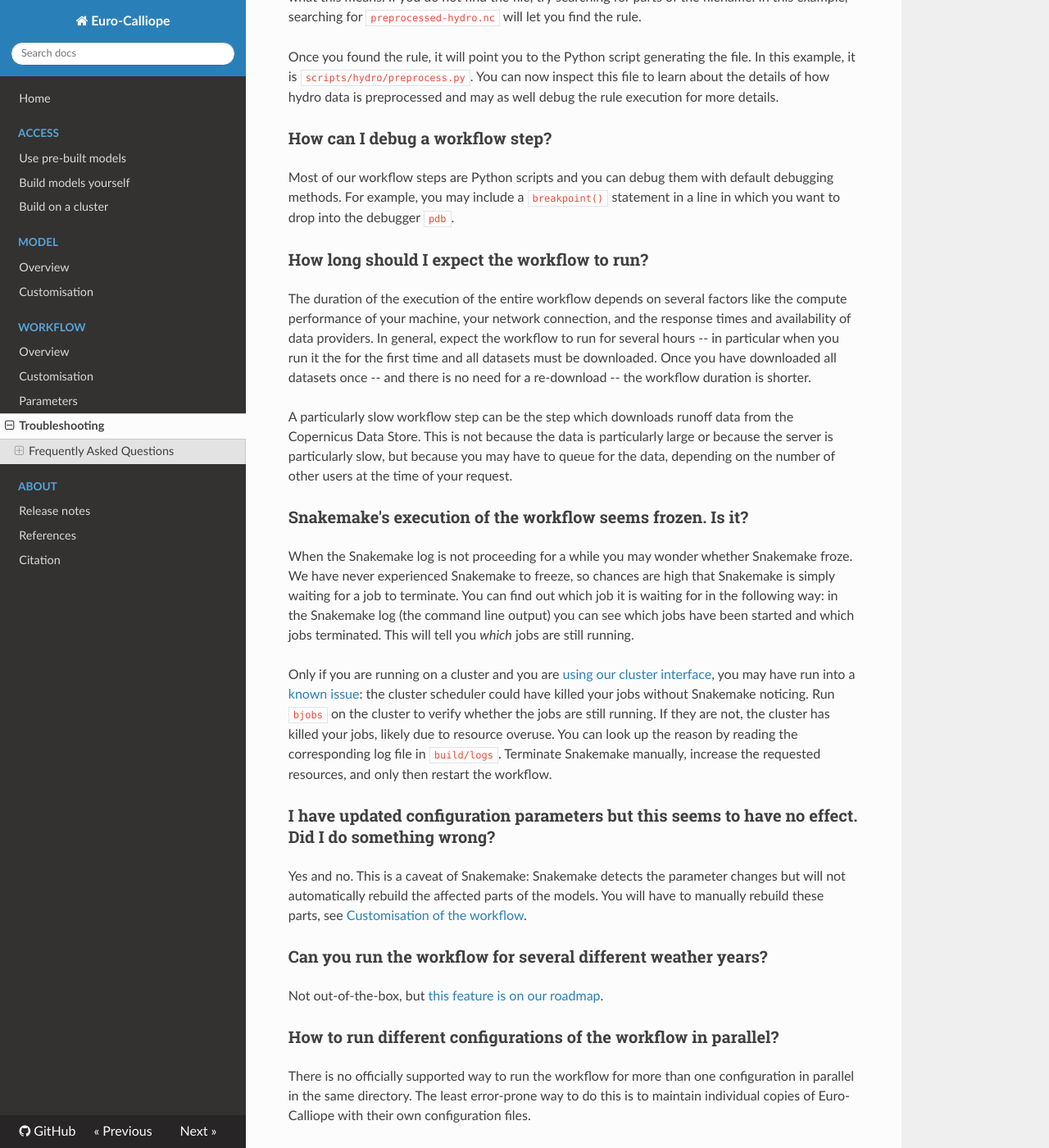
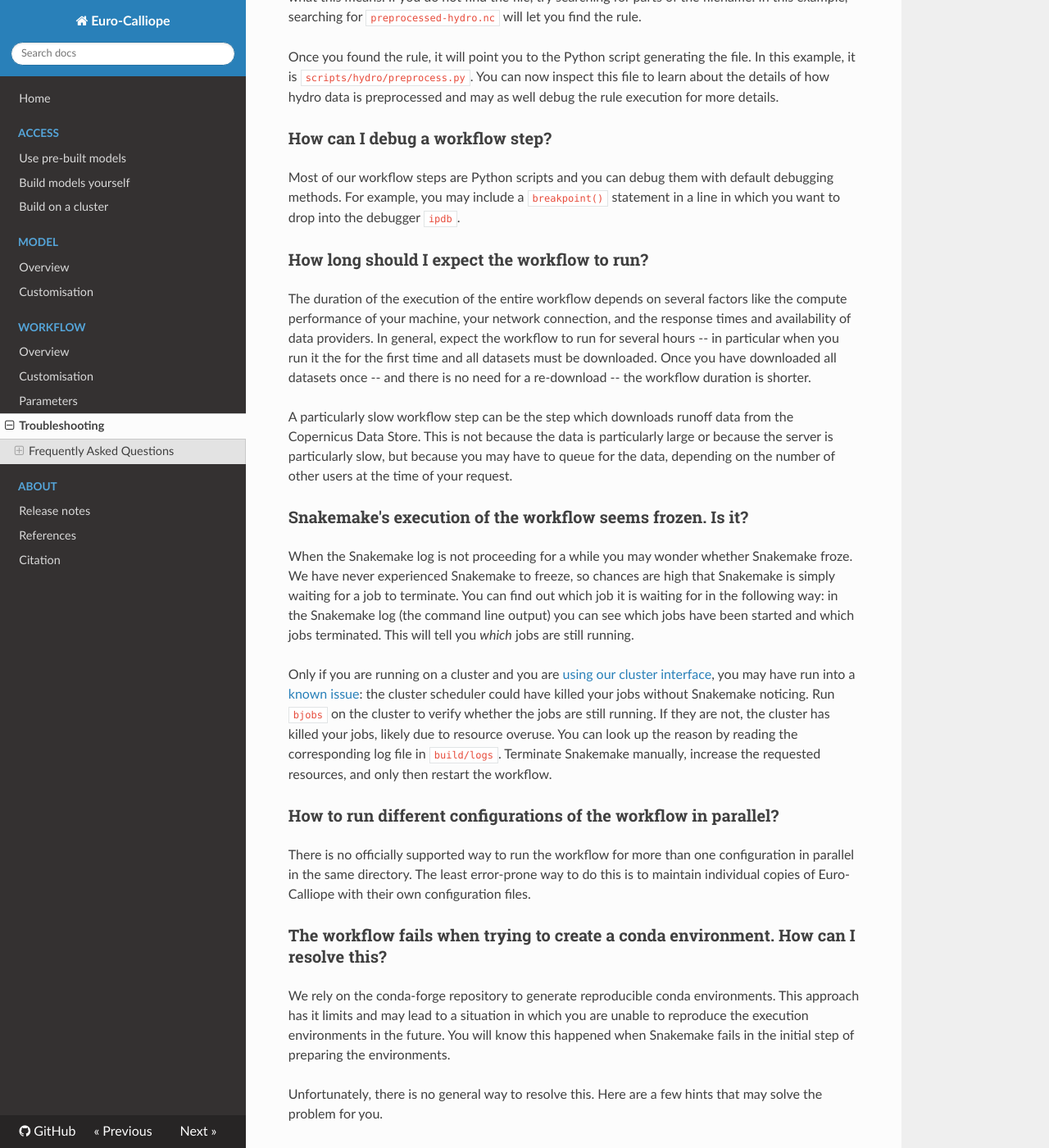
Before and after one commit to calliope-project/euro-calliope, an MkDocs documentation site: the page built from docs/workflow/troubleshooting.md, in a window 1280 px wide and 1400 px high, scrolled down 924 px. Shown: the whole window at 82% size. Built offline with MkDocs 1.6.1, drawn with Linux system fonts in a browser that asks for light colours; nearby versions of some CDN libraries.

Commit message:
Update the troubleshooting section in the docs

```diff
--- a/docs/workflow/troubleshooting.md
+++ b/docs/workflow/troubleshooting.md
@@ -41,7 +41,7 @@
 
 ### How can I debug a workflow step?
 
-Most of our workflow steps are Python scripts and you can debug them with default debugging methods. For example, you may include a `breakpoint()` statement in a line in which you want to drop into the debugger `pdb`.
+Most of our workflow steps are Python scripts and you can debug them with default debugging methods. For example, you may include a `breakpoint()` statement in a line in which you want to drop into the debugger `ipdb`.
 
 ### How long should I expect the workflow to run?
 
@@ -66,16 +66,6 @@
 If they are not, the cluster has killed your jobs, likely due to resource overuse.
 You can look up the reason by reading the corresponding log file in `build/logs`.
 Terminate Snakemake manually, increase the requested resources, and only then restart the workflow.
-
-### I have updated configuration parameters but this seems to have no effect. Did I do something wrong?
-
-Yes and no.
-This is a caveat of Snakemake: Snakemake detects the parameter changes but will not automatically rebuild the affected parts of the models.
-You will have to manually rebuild these parts, see [Customisation of the workflow](./customisation.md#configuration).
-
-### Can you run the workflow for several different weather years?
-
-Not out-of-the-box, but [this feature is on our roadmap](https://github.com/calliope-project/euro-calliope/issues/152).
 
 ### How to run different configurations of the workflow in parallel?
 
```
